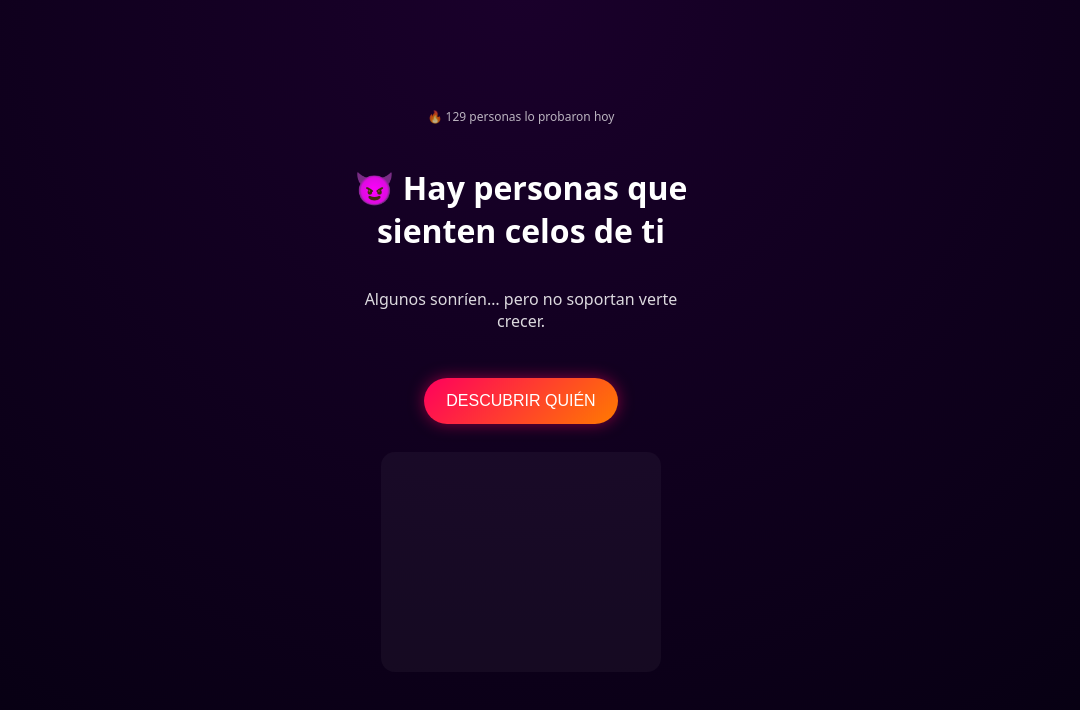
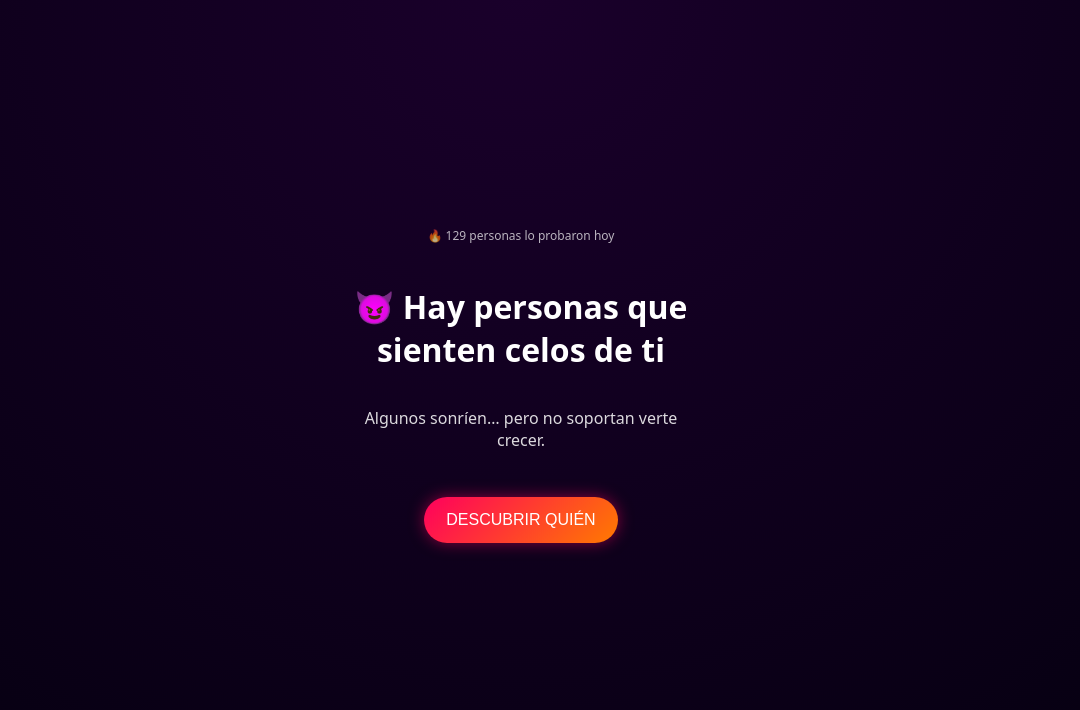
Before and after one commit to lopiensoloprogramo/quienteobserva, a React (Vite) app: page / in a window 1280 px wide. Shown: the top 710 px of the page, without its empty margins (119-1199 px from the left). Built offline with nearby package versions, Linux system fonts and the light colour scheme.

Commit message:
se añadio publicidad13

```diff
--- a/src/App.tsx
+++ b/src/App.tsx
@@ -111,12 +111,12 @@ const generarNombre = () => {
             DESCUBRIR QUIÉN
           </button>
 
-        <div className="promo-box">
+
           <div
             id="container-b3/5a/91/b35a91b3d1b7c12d2398559a8f4f374f"
             style={{ fontSize: 12, opacity: 0.8 }}
           ></div>
-        </div>
+
         </>
       )}
 
```
